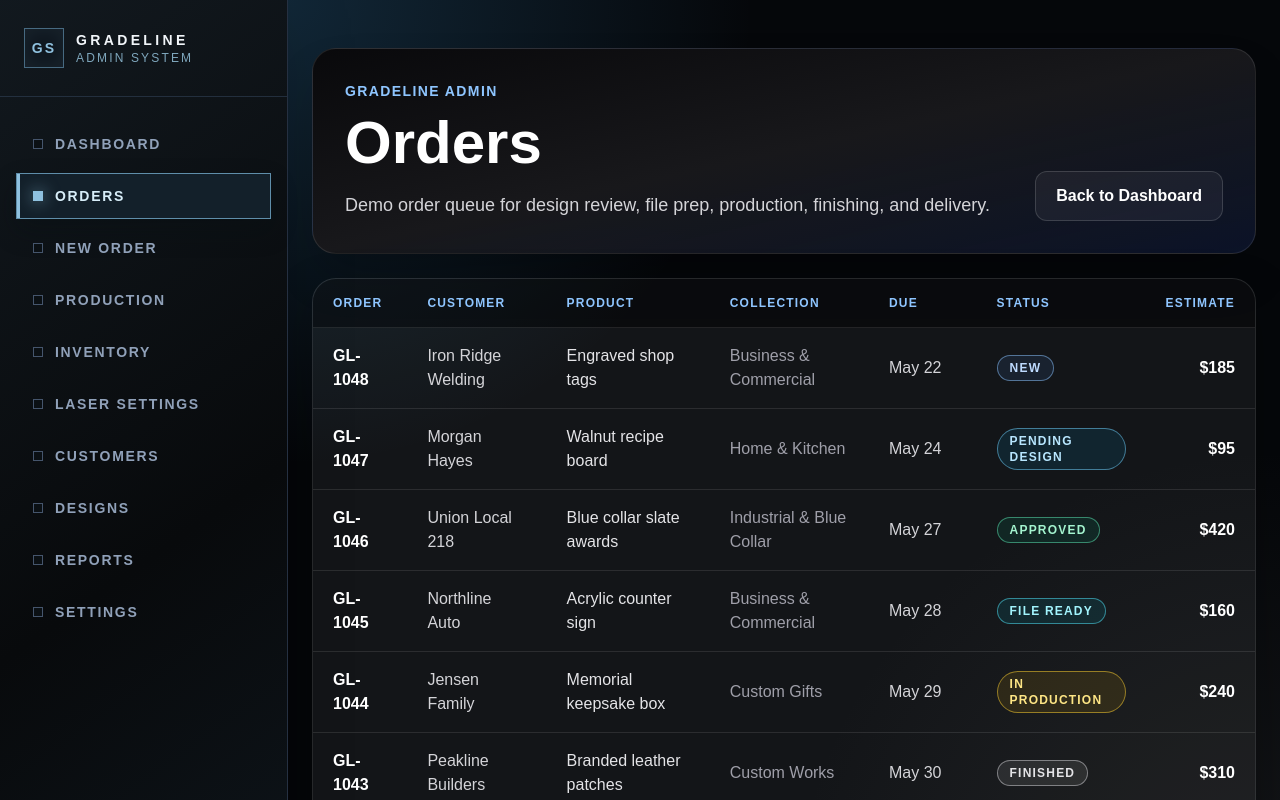
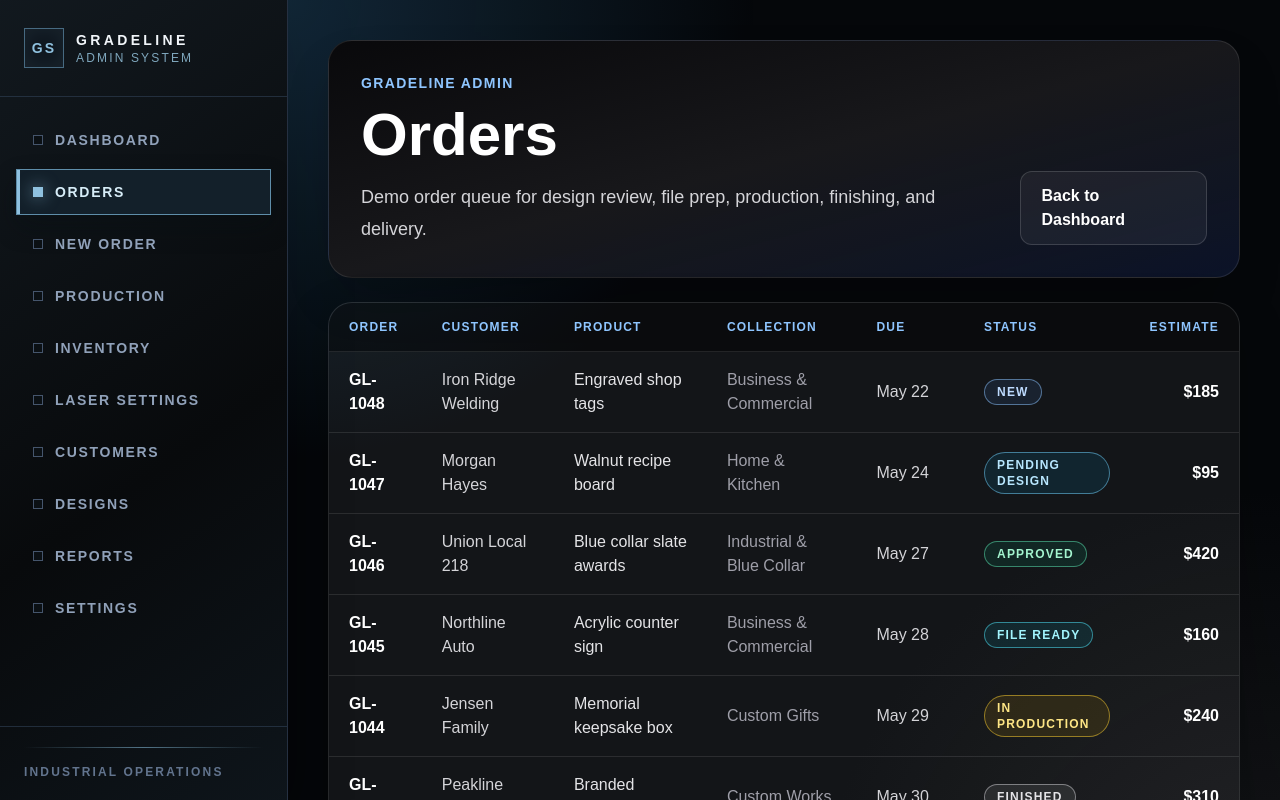
Before and after one commit to davemeeks64-hash/gradeline-supply, a Next.js app: page /admin/orders in a window 1280 px wide. Shown: the top 800 px of the page. Built offline with nearby package versions, Linux system fonts and the light colour scheme.

Commit message:
components

```diff
--- a/src/app/admin/designs/page.tsx
+++ b/src/app/admin/designs/page.tsx
@@ -1,5 +1,5 @@
 import Link from "next/link";
-import AdminSidebar from "@/components/AdminSidebar";
+import AdminPageShell from "@/components/AdminPageShell";
 
 type DesignStatus =
   | "Idea"
@@ -142,13 +142,7 @@ function ReadyFlag({ label, ready }: { label: string; ready: boolean }) {
 
 export default function AdminDesignsPage() {
   return (
-    <main className="min-h-screen bg-[#05070a] text-white md:flex">
-      <AdminSidebar activeHref="/admin/designs" />
-
-      <section className="relative flex-1 overflow-hidden px-6 py-8 md:py-12">
-        <div className="absolute inset-0 bg-[radial-gradient(circle_at_top_left,_rgba(56,139,196,0.24),_transparent_34%),radial-gradient(circle_at_bottom_right,_rgba(80,80,80,0.22),_transparent_36%)]" />
-
-        <div className="relative mx-auto max-w-7xl">
+    <AdminPageShell activeHref="/admin/designs">
           <div className="rounded-3xl border border-white/10 bg-gradient-to-br from-zinc-950 via-zinc-900 to-blue-950/40 p-6 shadow-2xl md:p-8">
             <div className="flex flex-col gap-5 md:flex-row md:items-end md:justify-between">
               <div>
@@ -279,8 +273,6 @@ export default function AdminDesignsPage() {
               ))}
             </div>
           </div>
-        </div>
-      </section>
-    </main>
+    </AdminPageShell>
   );
 }
--- a/src/app/admin/inventory/page.tsx
+++ b/src/app/admin/inventory/page.tsx
@@ -1,5 +1,5 @@
 import Link from "next/link";
-import AdminSidebar from "@/components/AdminSidebar";
+import AdminPageShell from "@/components/AdminPageShell";
 
 type InventoryItem = {
   item: string;
@@ -107,13 +107,7 @@ function StockBadge({
 
 export default function AdminInventoryPage() {
   return (
-    <main className="min-h-screen bg-[#05070a] text-white md:flex">
-      <AdminSidebar activeHref="/admin/inventory" />
-
-      <section className="relative flex-1 overflow-hidden px-6 py-8 md:py-12">
-        <div className="absolute inset-0 bg-[radial-gradient(circle_at_top_left,_rgba(56,139,196,0.24),_transparent_34%),radial-gradient(circle_at_bottom_right,_rgba(80,80,80,0.22),_transparent_36%)]" />
-
-        <div className="relative mx-auto max-w-7xl">
+    <AdminPageShell activeHref="/admin/inventory">
           <div className="rounded-3xl border border-white/10 bg-gradient-to-br from-zinc-950 via-zinc-900 to-blue-950/40 p-6 shadow-2xl md:p-8">
             <div className="flex flex-col gap-5 md:flex-row md:items-end md:justify-between">
               <div>
@@ -277,8 +271,6 @@ export default function AdminInventoryPage() {
               </div>
             </aside>
           </div>
-        </div>
-      </section>
-    </main>
+    </AdminPageShell>
   );
 }
--- a/src/app/admin/orders/page.tsx
+++ b/src/app/admin/orders/page.tsx
@@ -1,5 +1,5 @@
 import Link from "next/link";
-import AdminSidebar from "@/components/AdminSidebar";
+import AdminPageShell from "@/components/AdminPageShell";
 
 type OrderStatus =
   | "New"
@@ -114,13 +114,7 @@ function StatusBadge({ status }: { status: OrderStatus }) {
 
 export default function AdminOrdersPage() {
   return (
-    <main className="min-h-screen bg-[#05070a] text-white md:flex">
-      <AdminSidebar activeHref="/admin/orders" />
-
-      <section className="relative flex-1 overflow-hidden px-6 py-8 md:py-12">
-        <div className="absolute inset-0 bg-[radial-gradient(circle_at_top_left,_rgba(56,139,196,0.24),_transparent_34%),radial-gradient(circle_at_bottom_right,_rgba(80,80,80,0.22),_transparent_36%)]" />
-
-        <div className="relative mx-auto max-w-7xl">
+    <AdminPageShell activeHref="/admin/orders">
           <div className="rounded-3xl border border-white/10 bg-gradient-to-br from-zinc-950 via-zinc-900 to-blue-950/40 p-6 shadow-2xl md:p-8">
             <div className="flex flex-col gap-5 md:flex-row md:items-end md:justify-between">
               <div>
@@ -236,8 +230,6 @@ export default function AdminOrdersPage() {
               ))}
             </div>
           </div>
-        </div>
-      </section>
-    </main>
+    </AdminPageShell>
   );
 }
--- a/src/app/admin/page.tsx
+++ b/src/app/admin/page.tsx
@@ -1,5 +1,5 @@
 import Link from "next/link";
-import AdminSidebar from "@/components/AdminSidebar";
+import AdminPageShell from "@/components/AdminPageShell";
 
 const dashboardCards = [
   { label: "Active Orders", value: "24", detail: "Open shop tickets" },
@@ -15,13 +15,7 @@ const cardClassName =
 
 export default function AdminPage() {
   return (
-    <main className="min-h-screen bg-[#05070a] text-white md:flex">
-      <AdminSidebar activeHref="/admin" />
-
-      <section className="relative flex-1 overflow-hidden px-6 py-8 md:py-12">
-        <div className="absolute inset-0 bg-[radial-gradient(circle_at_top_left,_rgba(56,139,196,0.24),_transparent_34%),radial-gradient(circle_at_bottom_right,_rgba(80,80,80,0.22),_transparent_36%)]" />
-
-        <div className="relative mx-auto max-w-7xl">
+    <AdminPageShell activeHref="/admin">
           <div className="rounded-3xl border border-white/10 bg-gradient-to-br from-zinc-950 via-zinc-900 to-blue-950/40 p-6 shadow-2xl md:p-8">
             <div className="flex flex-col gap-5 md:flex-row md:items-end md:justify-between">
               <div>
@@ -66,8 +60,6 @@ export default function AdminPage() {
               </article>
             ))}
           </div>
-        </div>
-      </section>
-    </main>
+    </AdminPageShell>
   );
 }
--- a/src/app/admin/production/page.tsx
+++ b/src/app/admin/production/page.tsx
@@ -1,5 +1,5 @@
 import Link from "next/link";
-import AdminSidebar from "@/components/AdminSidebar";
+import AdminPageShell from "@/components/AdminPageShell";
 
 type WorkflowStep =
   | "Design Approval"
@@ -112,13 +112,7 @@ function StepBadge({ step }: { step: WorkflowStep }) {
 
 export default function AdminProductionPage() {
   return (
-    <main className="min-h-screen bg-[#05070a] text-white md:flex">
-      <AdminSidebar activeHref="/admin/production" />
-
-      <section className="relative flex-1 overflow-hidden px-6 py-8 md:py-12">
-        <div className="absolute inset-0 bg-[radial-gradient(circle_at_top_left,_rgba(56,139,196,0.24),_transparent_34%),radial-gradient(circle_at_bottom_right,_rgba(80,80,80,0.22),_transparent_36%)]" />
-
-        <div className="relative mx-auto max-w-7xl">
+    <AdminPageShell activeHref="/admin/production">
           <div className="rounded-3xl border border-white/10 bg-gradient-to-br from-zinc-950 via-zinc-900 to-blue-950/40 p-6 shadow-2xl md:p-8">
             <div className="flex flex-col gap-5 md:flex-row md:items-end md:justify-between">
               <div>
@@ -196,8 +190,6 @@ export default function AdminProductionPage() {
               </article>
             ))}
           </div>
-        </div>
-      </section>
-    </main>
+    </AdminPageShell>
   );
 }
--- a/src/app/admin/reports/page.tsx
+++ b/src/app/admin/reports/page.tsx
@@ -1,5 +1,5 @@
 import Link from "next/link";
-import AdminSidebar from "@/components/AdminSidebar";
+import AdminPageShell from "@/components/AdminPageShell";
 
 const reportSections = [
   {
@@ -69,13 +69,7 @@ const cardClassName =
 
 export default function AdminReportsPage() {
   return (
-    <main className="min-h-screen bg-[#05070a] text-white md:flex">
-      <AdminSidebar activeHref="/admin/reports" />
-
-      <section className="relative flex-1 overflow-hidden px-6 py-8 md:py-12">
-        <div className="absolute inset-0 bg-[radial-gradient(circle_at_top_left,_rgba(56,139,196,0.24),_transparent_34%),radial-gradient(circle_at_bottom_right,_rgba(80,80,80,0.22),_transparent_36%)]" />
-
-        <div className="relative mx-auto max-w-7xl">
+    <AdminPageShell activeHref="/admin/reports">
           <div className="rounded-3xl border border-white/10 bg-gradient-to-br from-zinc-950 via-zinc-900 to-blue-950/40 p-6 shadow-2xl md:p-8">
             <div className="flex flex-col gap-5 md:flex-row md:items-end md:justify-between">
               <div>
@@ -135,8 +129,6 @@ export default function AdminReportsPage() {
               </article>
             ))}
           </div>
-        </div>
-      </section>
-    </main>
+    </AdminPageShell>
   );
 }
--- /dev/null
+++ b/src/components/AdminPageShell.tsx
@@ -0,0 +1,42 @@
+import type { ReactNode } from "react";
+import AdminSidebar from "@/components/AdminSidebar";
+
+type AdminPageShellProps = {
+  activeHref: string;
+  children: ReactNode;
+  className?: string;
+  contentClassName?: string;
+};
+
+export function AdminPageShell({
+  activeHref,
+  children,
+  className = "",
+  contentClassName = "",
+}: AdminPageShellProps) {
+  return (
+    <main
+      className={[
+        "min-h-screen bg-[#05070a] text-white md:flex",
+        className,
+      ].join(" ")}
+    >
+      <AdminSidebar activeHref={activeHref} />
+
+      <section className="relative flex-1 overflow-hidden px-4 py-6 sm:px-6 md:px-8 md:py-10 lg:px-10">
+        <div className="pointer-events-none absolute inset-0 bg-[radial-gradient(circle_at_top_left,_rgba(56,139,196,0.24),_transparent_34%),radial-gradient(circle_at_bottom_right,_rgba(80,80,80,0.22),_transparent_36%)]" />
+
+        <div
+          className={[
+            "relative mx-auto w-full max-w-7xl",
+            contentClassName,
+          ].join(" ")}
+        >
+          {children}
+        </div>
+      </section>
+    </main>
+  );
+}
+
+export default AdminPageShell;
--- a/src/components/AdminSidebar.tsx
+++ b/src/components/AdminSidebar.tsx
@@ -33,13 +33,13 @@ export function AdminSidebar({
     <aside
       aria-label="Gradeline admin sidebar"
       className={[
-        "w-full border-b border-slate-700/70 bg-[#090b0d] text-slate-100 shadow-[0_18px_55px_rgba(0,0,0,0.38)]",
-        "md:min-h-screen md:w-72 md:border-b-0 md:border-r md:border-slate-700/70",
+        "w-full shrink-0 border-b border-slate-700/70 bg-[#090b0d] text-slate-100 shadow-[0_18px_55px_rgba(0,0,0,0.38)]",
+        "md:sticky md:top-0 md:h-screen md:w-72 md:self-start md:overflow-hidden md:border-b-0 md:border-r md:border-slate-700/70",
         className,
       ].join(" ")}
     >
       <div className="flex h-full flex-col bg-[linear-gradient(145deg,rgba(18,25,31,0.98),rgba(8,10,12,1)_58%,rgba(14,21,27,0.98))]">
-        <div className="border-b border-slate-700/60 px-5 py-5 md:px-6 md:py-7">
+        <div className="border-b border-slate-700/60 px-4 py-4 sm:px-5 md:px-6 md:py-7">
           <div className="flex items-center gap-3">
             <div className="grid size-10 place-items-center border border-[#5f8eaa]/70 bg-[#101820] text-sm font-black tracking-[0.16em] text-[#8fc1df] shadow-[inset_0_0_18px_rgba(143,193,223,0.08)]">
               GS
@@ -55,7 +55,7 @@ export function AdminSidebar({
           </div>
         </div>
 
-        <nav className="flex gap-2 overflow-x-auto px-3 py-3 md:flex-1 md:flex-col md:gap-1.5 md:overflow-visible md:px-4 md:py-6">
+        <nav className="flex snap-x gap-2 overflow-x-auto px-3 py-3 sm:px-4 md:min-h-0 md:flex-1 md:flex-col md:gap-1.5 md:overflow-y-auto md:px-4 md:py-5">
           {links.map((link) => {
             const isActive = link.href === activeHref;
 
@@ -65,7 +65,7 @@ export function AdminSidebar({
                 href={link.href}
                 aria-current={isActive ? "page" : undefined}
                 className={[
-                  "group relative flex min-w-max items-center gap-3 border px-4 py-3 text-sm font-semibold uppercase tracking-[0.12em] transition",
+                  "group relative flex min-w-max snap-start items-center gap-3 border px-4 py-3 text-sm font-semibold uppercase tracking-[0.12em] transition md:min-w-0",
                   "focus-visible:outline focus-visible:outline-2 focus-visible:outline-offset-2 focus-visible:outline-[#8fc1df]",
                   isActive
                     ? "border-[#5f8eaa] bg-[#13202a] text-[#d7edf8] shadow-[inset_3px_0_0_#8fc1df,0_12px_26px_rgba(6,14,18,0.32)]"
```
Also changed, not shown: src/app/admin/customers/page.tsx (+3 -11 lines), src/app/admin/laser-settings/page.tsx (+3 -11 lines), src/app/admin/new-order/page.tsx (+3 -11 lines), src/app/admin/settings/page.tsx (+3 -11 lines).
